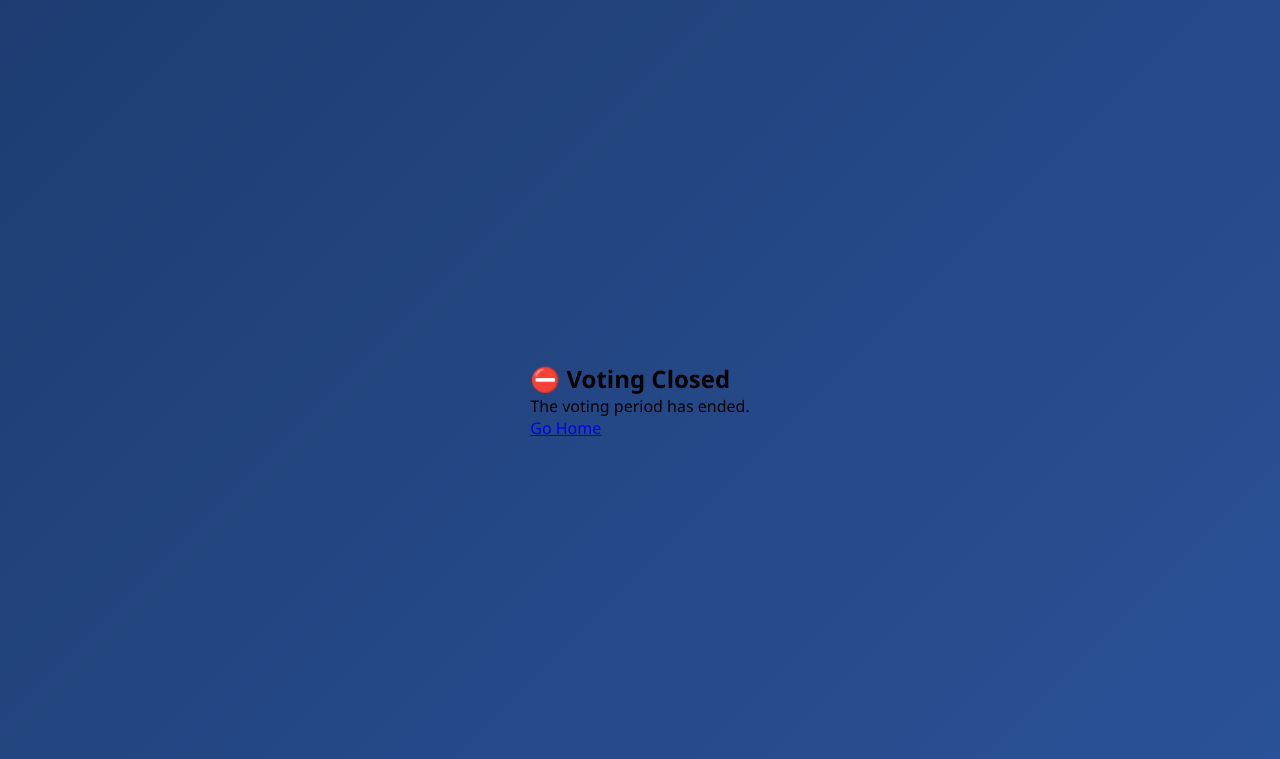
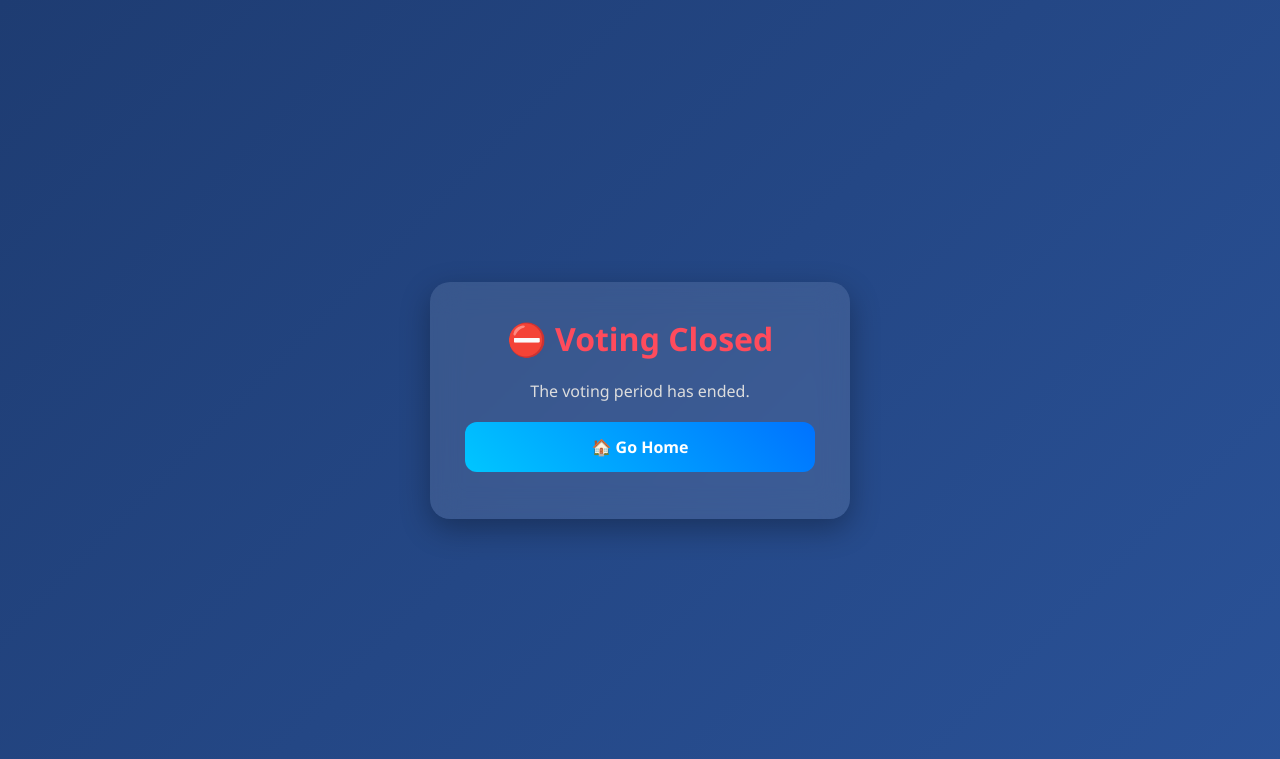
Before and after one commit to prajapatiutsav/online-voting-system, a Django app: template voting_project/templates/voting_closed.html in a window 1280 px wide. Shown: the top 759 px of the page. Run offline with Django 4.2, Linux system fonts and the light colour scheme; the template is opened without the code that fills it, so the values that code supplies are empty.

Commit message:
Revamp voting closed page layout and style

```diff
--- a/voting_project/templates/voting_closed.html
+++ b/voting_project/templates/voting_closed.html
@@ -1,9 +1,23 @@
 {% load static %}
-<link rel="stylesheet" href="{% static 'css/style.css' %}">
+<!DOCTYPE html>
+<html>
+<head>
+    <title>Voting Closed</title>
+    <link rel="stylesheet" href="{% static 'css/style.css' %}">
+</head>
 
-<div class="container">
-    <h2>⛔ Voting Closed</h2>
-    <p>The voting period has ended.</p>
+<body>
 
-    <a href="{% url 'home' %}">Go Home</a>
+<div class="main-box">
+    <div class="card home-card">
+
+        <h1 style="color:#ff4b5c;">⛔ Voting Closed</h1>
+        <p class="welcome-text">The voting period has ended.</p>
+
+        <a href="{% url 'home' %}" class="home-btn result-btn">🏠 Go Home</a>
+
+    </div>
 </div>
+
+</body>
+</html>
```
